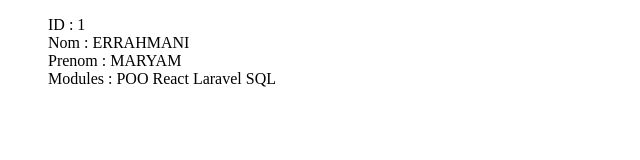
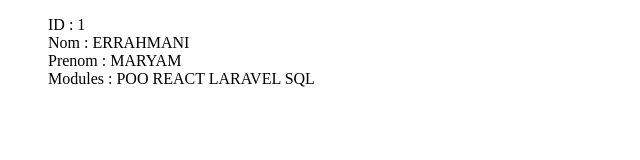
Before and after one commit to YoussefBenlarbi/First-React-App, a React (Create React App) app: page / in a window 1280 px wide. Shown: the top 160 px of the page, without its empty margins (0-640 px from the left). Built offline with nearby package versions, Linux system fonts and the light colour scheme.

Commit message:
modules to UPPERCASE

```diff
--- a/src/components/Stagiaire.js
+++ b/src/components/Stagiaire.js
@@ -8,7 +8,7 @@
         <li>ID : {id}</li>
         <li>Nom : {nom.toUpperCase()}</li>
         <li>Prenom : {prenom.toUpperCase()}</li>
-        <li>Modules : {modules[0]} {modules[1]} {modules[2]} {modules[3]}</li>
+        <li>Modules : {modules[0]} {modules[1].toUpperCase()} {modules[2].toUpperCase()} {modules[3]}</li>
     </ul>)
 }
 
```
